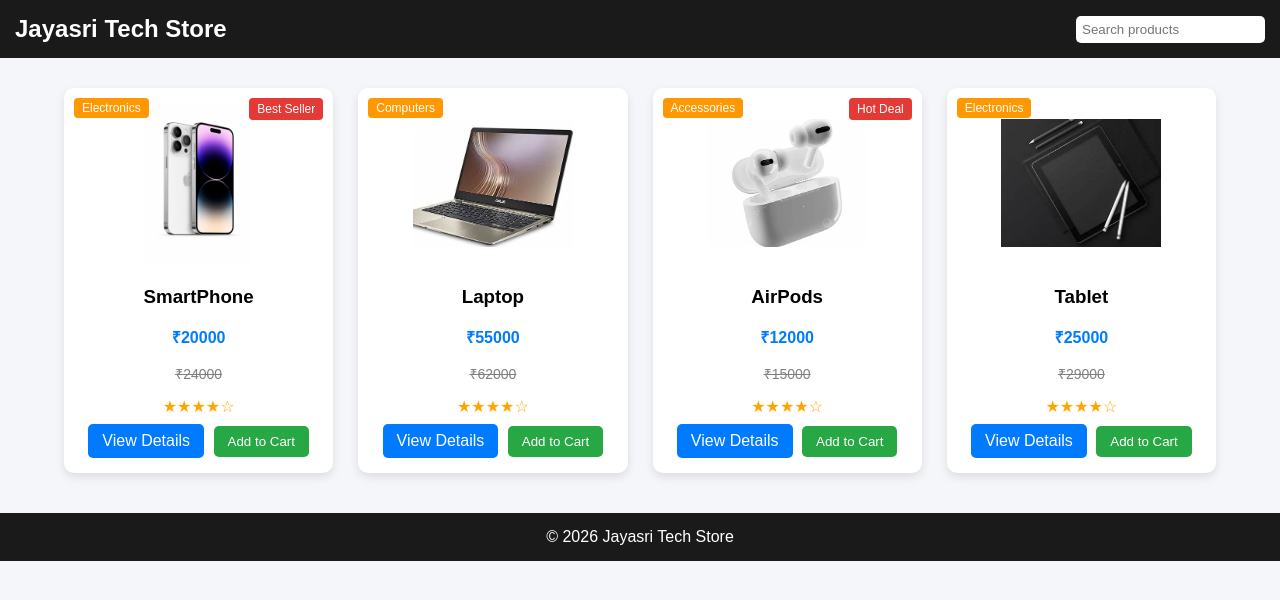
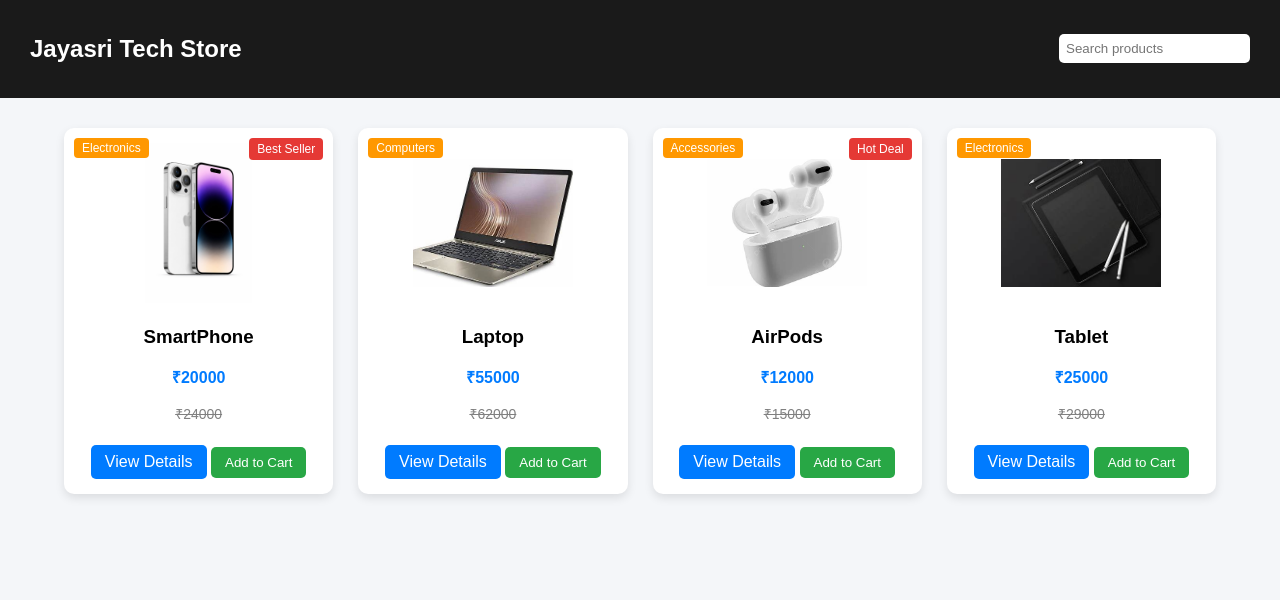
Before and after one commit to Jayasri1409/flask-ecommerce-site, a Flask app: page / in a window 1280 px wide. Shown: the top 600 px of the page. Run offline with Flask 3, Linux system fonts and the light colour scheme.

Commit message:
Update index.html

```diff
--- a/templates/index.html
+++ b/templates/index.html
@@ -2,7 +2,7 @@
 <html>
 
 <head>
-<title>Jaya Sri Tech Store</title>
+<title>Jayasri Tech Store</title>
 
 <style>
 
@@ -12,30 +12,20 @@ background:#f4f6f9;
 margin:0;
 }
 
-/* Navbar */
-
 .navbar{
 background:#1a1a1a;
 color:white;
-padding:15px;
+padding:15px 30px;
 display:flex;
 justify-content:space-between;
 align-items:center;
 }
 
-.navbar h2{
-margin:0;
-}
-
-/* Search */
-
 .search{
-padding:6px;
+padding:7px;
 border-radius:5px;
 border:none;
 }
-
-/* Product Grid */
 
 .container{
 width:90%;
@@ -46,36 +36,20 @@ grid-template-columns:repeat(auto-fit,minmax(220px,1fr));
 gap:25px;
 }
 
-/* Product Card */
-
 .product-card{
 background:white;
 padding:15px;
 border-radius:10px;
 box-shadow:0 4px 10px rgba(0,0,0,0.1);
 text-align:center;
-transition:0.3s;
 position:relative;
 }
-
-.product-card:hover{
-transform:translateY(-8px);
-}
-
-/* Image Zoom */
 
 .product-card img{
 width:160px;
 height:160px;
 object-fit:contain;
-transition:transform 0.3s;
 }
-
-.product-card:hover img{
-transform:scale(1.1);
-}
-
-/* Category */
 
 .category{
 position:absolute;
@@ -88,8 +62,6 @@ font-size:12px;
 border-radius:4px;
 }
 
-/* Badge */
-
 .badge{
 position:absolute;
 top:10px;
@@ -100,8 +72,6 @@ padding:4px 8px;
 font-size:12px;
 border-radius:4px;
 }
-
-/* Price */
 
 .price{
 color:#007bff;
@@ -114,14 +84,6 @@ color:gray;
 font-size:14px;
 }
 
-/* Rating */
-
-.rating{
-color:orange;
-}
-
-/* Buttons */
-
 .btn{
 display:inline-block;
 margin-top:8px;
@@ -130,13 +92,12 @@ background:#007bff;
 color:white;
 text-decoration:none;
 border-radius:5px;
-border:none;
-cursor:pointer;
 }
 
 .cart-btn{
 background:#28a745;
-margin-left:5px;
+border:none;
+cursor:pointer;
 }
 
 </style>
@@ -145,18 +106,10 @@ margin-left:5px;
 
 <body>
 
-<!-- Navbar -->
-
 <div class="navbar">
-
 <h2>Jayasri Tech Store</h2>
-
 <input class="search" type="text" placeholder="Search products">
-
 </div>
-
-<!-- Product Grid -->
-
 
 <div class="container">
 
@@ -171,15 +124,11 @@ margin-left:5px;
 {% endif %}
 
 <img src="{{ url_for('static', filename='images/' + p.image) }}">
+
 <h3>{{p.name}}</h3>
 
 <p class="price">₹{{p.price}}</p>
-
 <p class="old-price">₹{{p.old_price}}</p>
-
-<div class="rating">
-★★★★☆
-</div>
 
 <a class="btn" href="/product/{{p.id}}">View Details</a>
 
@@ -191,42 +140,21 @@ margin-left:5px;
 
 </div>
 
-<!-- Cart Message -->
-
-<div id="cartMessage" style="
-display:none;
-position:fixed;
-bottom:20px;
-right:20px;
-background:#28a745;
-color:white;
-padding:12px 18px;
-border-radius:6px;
-font-size:14px;
-box-shadow:0 4px 10px rgba(0,0,0,0.2);
-">
+<div id="cartMessage" style="display:none;position:fixed;bottom:20px;right:20px;background:#28a745;color:white;padding:12px;border-radius:6px;">
 Added to your cart ✓
 </div>
-
-<!-- Footer -->
-
-<footer style="text-align:center;margin-top:40px;padding:15px;background:#1a1a1a;color:white;">
-© 2026 Jayasri Tech Store
-</footer>
-
-<!-- JavaScript -->
 
 <script>
 
 function addToCart(){
 
-let message = document.getElementById("cartMessage");
+let message = document.getElementById("cartMessage")
 
-message.style.display = "block";
+message.style.display="block"
 
 setTimeout(function(){
-message.style.display = "none";
-},2000);
+message.style.display="none"
+},2000)
 
 }
 
```
